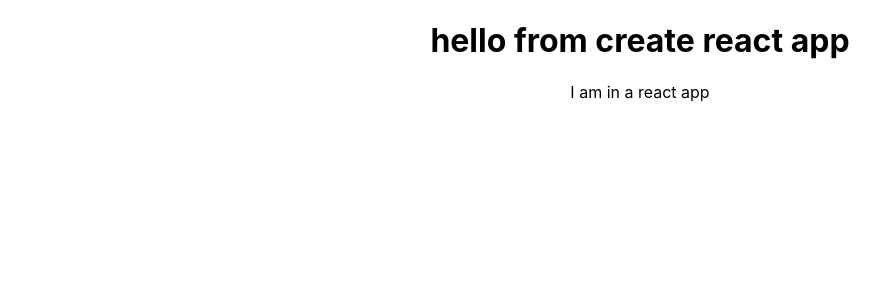
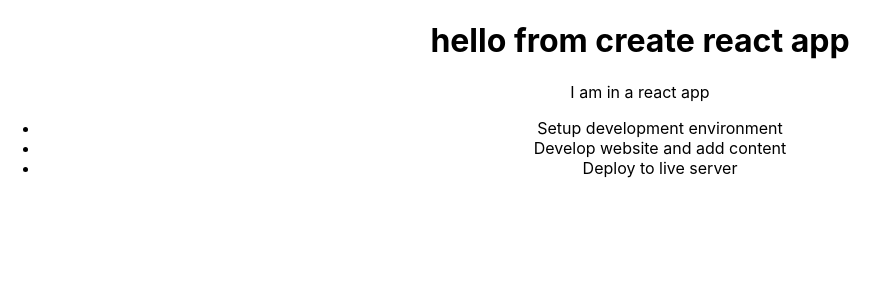
Before and after one commit to AlaaAlsalem/to_do_with_react, a React (Create React App) app: page / in a window 1280 px wide. Shown: the top 300 px of the page, without its empty margins (0-889 px from the left). Built offline with nearby package versions, Linux system fonts and the light colour scheme.

Commit message:
Return our state

```diff
--- a/src/Components/TodoContainer.js
+++ b/src/Components/TodoContainer.js
@@ -26,6 +26,11 @@
             <div>
                 <h1> hello from create react app</h1>
                 <p> I am in a react app</p>
+                <ul>
+      {this.state.todos.map(todo => (
+        <li>{todo.title}</li>
+      ))}
+    </ul>
             </div>
         );
     }
```
